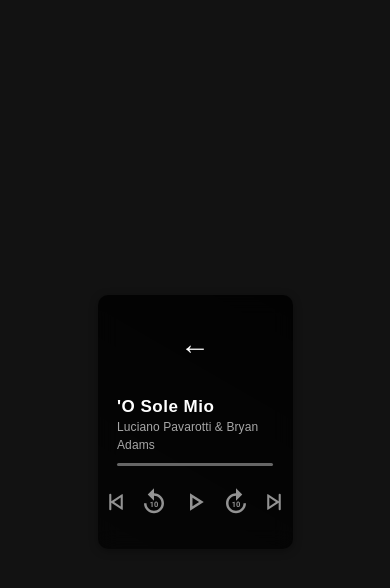
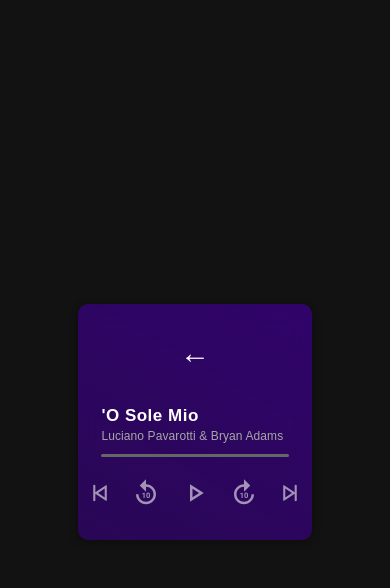
Before and after one commit to MiAng3lVil/Regalo, a PHP site: page /Musica/html/1.html in a window 390 px wide. Shown: the top 588 px of the page. Run offline with PHP 8.4, Linux system fonts and the light colour scheme.

Commit message:
Update style.css

```diff
--- a/Musica/style.css
+++ b/Musica/style.css
@@ -140,10 +140,10 @@
 
 @media screen and (max-width:600px) {
     .music-player-container{
-        background: linear-gradient(30deg, rgba(0,0,0,0.65), rgba(0,0,0,0.85));
+        background: linear-gradient(30deg, rgba(54, 2, 122, 0.65), rgba(54,2,122,0.85));
         backdrop-filter: blur(10px);
         height: fit-content;
-        width: 50vw;
+        width: 60vw;
         border-radius: 10px;
         padding: 2rem 0;
         display: flex;
```
